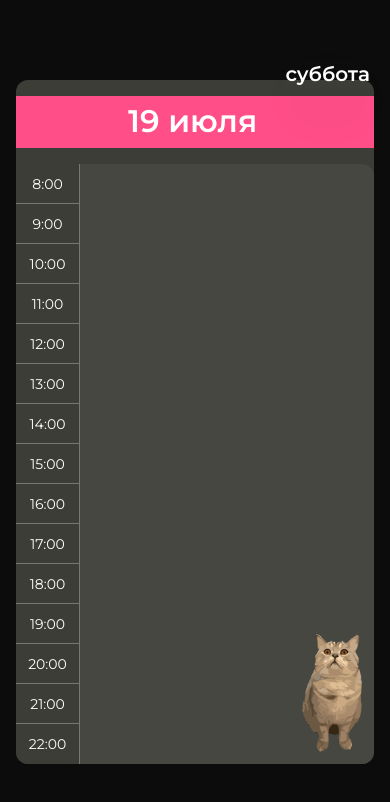
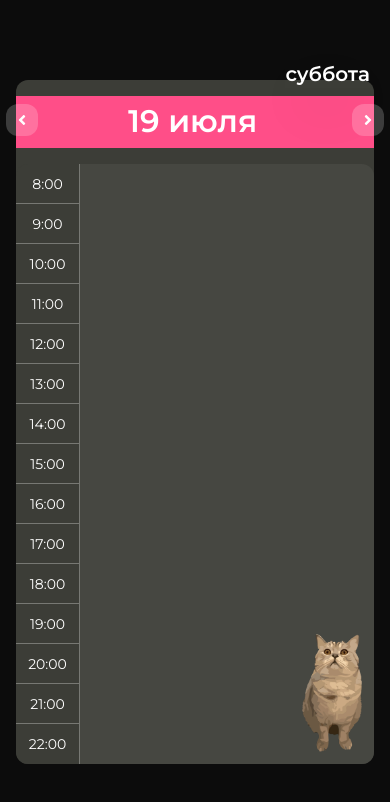
Before and after one commit to DenysSkachko/ReactPlanner, a React (Vite) app: page / in a window 390 px wide. Shown: the top 802 px of the page. Built offline with nearby package versions, Linux system fonts and the light colour scheme.

Commit message:
add arrow mobile

```diff
--- a/src/pages/Planner.tsx
+++ b/src/pages/Planner.tsx
@@ -1,5 +1,5 @@
 import { useState, useEffect, useCallback } from 'react';
-import { isSameDay, startOfToday } from 'date-fns';
+import { isSameDay, startOfToday, addDays } from 'date-fns';
 import clsx from 'clsx';
 import DayTabs from '../components/DayTabs';
 import { generateWeek, formatDateKey } from '../utils/date';
@@ -14,6 +14,7 @@ import type { Student } from '../types/Student';
 import type { Lesson } from '../types/Lesson';
 import Alex from '../assets/alex.png';
 import { AnimatePresence, motion } from 'framer-motion';
+import { FaAngleLeft, FaAngleRight } from 'react-icons/fa';
 
 const getResponsiveDayCount = () => {
   const width = window.innerWidth;
@@ -42,20 +43,17 @@ const Planner = () => {
 
   const swipeTo = useCallback(
     (direction: -1 | 1) => {
-      const currentIndex = days.findIndex((d) => isSameDay(d.date, activeDate));
-      const newIndex = currentIndex + direction;
-      if (newIndex >= 0 && newIndex < days.length) {
-        handleDayClick(days[newIndex].date);
-      }
+      const nextDate = addDays(activeDate, direction);
+      setActiveDate(nextDate);
+      setDays(generateWeek(nextDate, getResponsiveDayCount()));
     },
-    [days, activeDate]
+    [activeDate]
   );
 
   useEffect(() => {
     const handleResize = () => {
       setDays(generateWeek(_centerDate, getResponsiveDayCount()));
     };
-
     window.addEventListener('resize', handleResize);
     return () => window.removeEventListener('resize', handleResize);
   }, [_centerDate]);
@@ -79,10 +77,8 @@ const Planner = () => {
   useEffect(() => {
     if (days.length > 1) return;
 
-    const handleKey = (e: KeyboardEvent) => {
-      if (e.key === 'ArrowLeft') swipeTo(-1);
-      if (e.key === 'ArrowRight') swipeTo(1);
-    };
+    const container = document.getElementById('day-container');
+    if (!container) return;
 
     let startX = 0;
 
@@ -96,27 +92,45 @@ const Planner = () => {
       if (deltaX < -50) swipeTo(1);
     };
 
-    window.addEventListener('keydown', handleKey);
-    window.addEventListener('touchstart', onTouchStart);
-    window.addEventListener('touchend', onTouchEnd);
+    container.addEventListener('touchstart', onTouchStart);
+    container.addEventListener('touchend', onTouchEnd);
 
     return () => {
-      window.removeEventListener('keydown', handleKey);
-      window.removeEventListener('touchstart', onTouchStart);
-      window.removeEventListener('touchend', onTouchEnd);
+      container.removeEventListener('touchstart', onTouchStart);
+      container.removeEventListener('touchend', onTouchEnd);
     };
   }, [days, swipeTo]);
 
   return (
-    <div className=" text-white px-4 md:pr-25 py-4  relative ">
-      <div className="mx-auto max-w-[1250px] flex gap-1 transition-all">
+    <div className="text-white px-4 md:pr-25 py-4 relative">
+      <div
+        id="day-container"
+        className="mx-auto max-w-[1250px] flex gap-1 transition-all relative"
+      >
+        {days.length === 1 && (
+          <>
+            <button
+              onClick={() => swipeTo(-1)}
+              className="absolute left-[-10px] top-10 -translate-y-1/2 bg-white/20 hover:bg-white/50 p-2 rounded-xl z-20"
+            >
+              <FaAngleLeft />
+            </button>
+            <button
+              onClick={() => swipeTo(1)}
+              className="absolute right-[-10px] top-10 -translate-y-1/2 bg-white/20 hover:bg-white/50 p-2 rounded-xl z-20"
+            >
+              <FaAngleRight />
+            </button>
+          </>
+        )}
+        <AnimatePresence mode="wait" initial={false}>
           {days.map((day) => {
             const isActive = isSameDay(day.date, activeDate);
             const key = formatDateKey(day.date);
             const dayLessons = allLessons[key] || [];
 
             return (
-            <div
+              <motion.div
                 key={day.id}
                 onClick={() => handleDayClick(day.date)}
                 className={clsx(
@@ -125,6 +139,10 @@ const Planner = () => {
                     ? 'flex-[2] hover:scale-[1.02] z-10'
                     : 'flex-1 scale-95 grayscale-80 hover:grayscale-0 hover:scale-85'
                 )}
+                initial={{ opacity: 0, x: 50 }}
+                animate={{ opacity: 1, x: 0 }}
+                exit={{ opacity: 0, x: -50 }}
+                transition={{ duration: 0.3 }}
               >
                 <DayTabs
                   date={day.date}
@@ -134,12 +152,13 @@ const Planner = () => {
                   onUpdateLesson={updateLesson}
                   students={students}
                 />
-            </div>
+              </motion.div>
             );
           })}
+        </AnimatePresence>
       </div>
 
-      <div className="absolute bottom-4 sm:bottom-1/3 right-4 z-50 ">
+      <div className="absolute bottom-4 sm:bottom-1/3 right-4 z-50">
         <button
           onClick={() => setMenuOpen((prev) => !prev)}
           className="p-3 rounded text-6xl"
@@ -189,7 +208,6 @@ const Planner = () => {
                   setMenuOpen(false);
                 }}
                 className="bg-[var(--color-accent)] hover:bg-[var(--hover-accent)] text-white px-4 py-2 rounded"
-                title="Статистика по ученикам"
               >
                 Статистика учеников
               </button>
@@ -199,7 +217,6 @@ const Planner = () => {
                   setMenuOpen(false);
                 }}
                 className="bg-[var(--color-alt)] hover:bg-[var(--color-accent)] text-[var(--hover-text)] hover:text-[var(--color-light)] px-4 py-2 rounded"
-                title="Общая статистика"
               >
                 Общая статистика
               </button>
@@ -209,7 +226,6 @@ const Planner = () => {
                   setMenuOpen(false);
                 }}
                 className="bg-[var(--color-accent)] hover:bg-[var(--hover-accent)] text-white px-4 py-2 rounded"
-                title="Список учеников"
               >
                 Список учеников
               </button>
```
Lines whose indentation alone changed are shown as unchanged.
